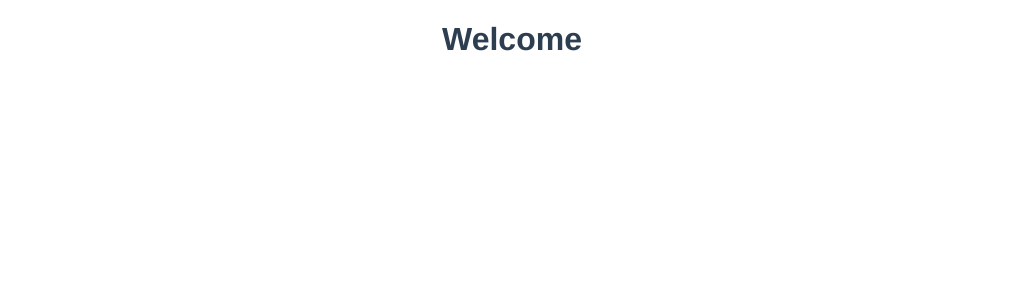
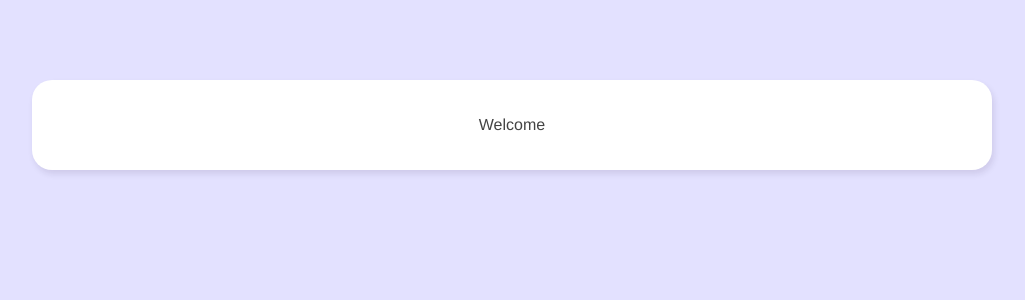
Before and after one commit to yeyintthu01/Live-Chat-App, a Vue app: page / in a window 1280 px wide. Shown: the top 300 px of the page, without its empty margins (128-1153 px from the left). Built offline with nearby package versions, Linux system fonts and the light colour scheme.

Commit message:
adding global css style

```diff
--- a/src/App.vue
+++ b/src/App.vue
@@ -8,8 +8,6 @@
   font-family: Avenir, Helvetica, Arial, sans-serif;
   -webkit-font-smoothing: antialiased;
   -moz-osx-font-smoothing: grayscale;
-  text-align: center;
-  color: #2c3e50;
 }
 
 </style>
--- /dev/null
+++ b/src/assets/global.css
@@ -0,0 +1,25 @@
+body {
+    background: #e3e1ff;
+    color: #444;
+}
+  .container {
+    width: 90%;
+    max-width: 960px;
+    margin: 80px auto;
+    border-radius: 20px;
+    box-shadow: 2px 4px 6px rgba(28, 6, 49, 0.1);
+    background: white;
+  }
+  .error {
+    color: #ff3f80;
+    font-size: 14px;
+  }
+  button {
+    text-decoration: none;
+    background: #5ae4ca;
+    color: white;
+    font-weight: bold;
+    border: 0;
+    border-radius: 20px;
+    padding: 10px 20px;
+  }
--- a/src/main.js
+++ b/src/main.js
@@ -1,5 +1,5 @@
 import { createApp } from 'vue'
 import App from './App.vue'
 import router from './router'
-
+import "./assets/global.css"
 createApp(App).use(router).mount('#app')
--- a/src/views/Welcome.vue
+++ b/src/views/Welcome.vue
@@ -1,6 +1,6 @@
 <template>
     <div class="welcome container">
-        <h1>Welcome</h1>
+        <p>Welcome</p>
     </div>
 </template>
 
@@ -11,5 +11,8 @@ export default {
 </script>
 
 <style>
-
+    .welcome{
+        text-align: center;
+        padding: 20px 0;
+    }
 </style>
```
